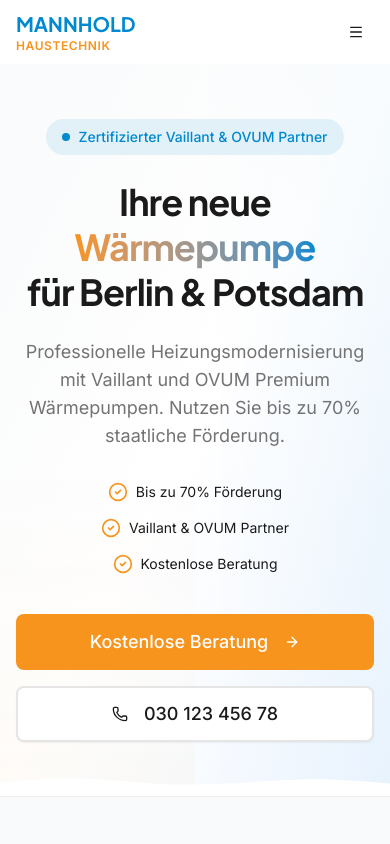
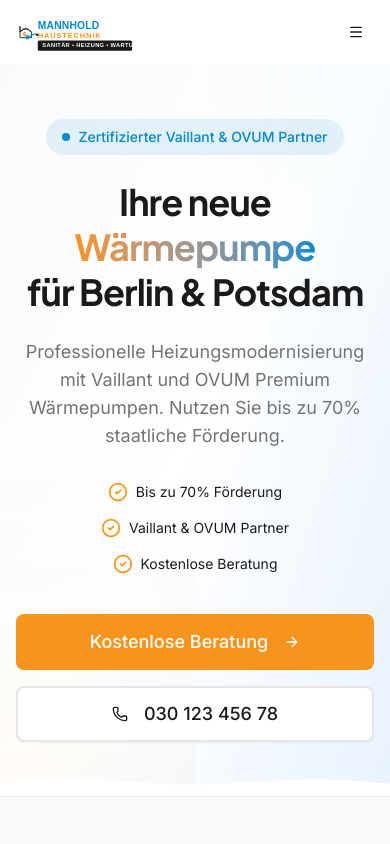
Before and after one commit to rico41/mannhold-haustechnik, a Next.js app: page / in a window 390 px wide. Shown: the top 844 px of the page. Built offline with nearby package versions, Linux system fonts and the light colour scheme.

Commit message:
Feat: Original Logo SVG hinzugefügt und in Header/Footer integriert

```diff
--- a/src/components/layout/Footer.tsx
+++ b/src/components/layout/Footer.tsx
@@ -101,12 +101,11 @@
           {/* Company Info */}
           <div className="lg:col-span-2">
             <Link href="/" className="inline-block">
-              <span className="text-2xl font-bold font-heading text-[#0089CF]">
-                MANNHOLD
-              </span>
-              <span className="block text-sm font-semibold text-[#F7941D] tracking-wider">
-                HAUSTECHNIK
-              </span>
+              <img
+                src="/images/logo.svg"
+                alt="Mannhold Haustechnik Logo"
+                className="h-10 lg:h-12 w-auto"
+              />
             </Link>
             <p className="mt-4 text-gray-400 leading-relaxed">
               Ihr Experte für Wärmepumpen und moderne Heiztechnik in Berlin Süd
--- a/src/components/layout/Header.tsx
+++ b/src/components/layout/Header.tsx
@@ -95,14 +95,11 @@
             className="flex items-center gap-3 shrink-0"
             aria-label="Zur Startseite"
           >
-            <div className="flex flex-col">
-              <span className="text-xl lg:text-2xl font-bold font-heading text-[#0089CF]">
-                MANNHOLD
-              </span>
-              <span className="text-xs lg:text-sm font-semibold text-[#F7941D] tracking-wider">
-                HAUSTECHNIK
-              </span>
-            </div>
+            <img
+              src="/images/logo.svg"
+              alt="Mannhold Haustechnik Logo"
+              className="h-10 lg:h-12 w-auto"
+            />
           </Link>
 
           {/* Desktop Navigation */}
@@ -186,15 +183,13 @@
                 <div className="p-6 border-b">
                   <Link
                     href="/"
-                    className="flex flex-col"
                     onClick={handleCloseMobileMenu}
                   >
-                    <span className="text-2xl font-bold font-heading text-[#0089CF]">
-                      MANNHOLD
-                    </span>
-                    <span className="text-sm font-semibold text-[#F7941D] tracking-wider">
-                      HAUSTECHNIK
-                    </span>
+                    <img
+                      src="/images/logo.svg"
+                      alt="Mannhold Haustechnik Logo"
+                      className="h-10 w-auto"
+                    />
                   </Link>
                 </div>
 
```
Also changed, not shown: public/images/logo.svg (added).
